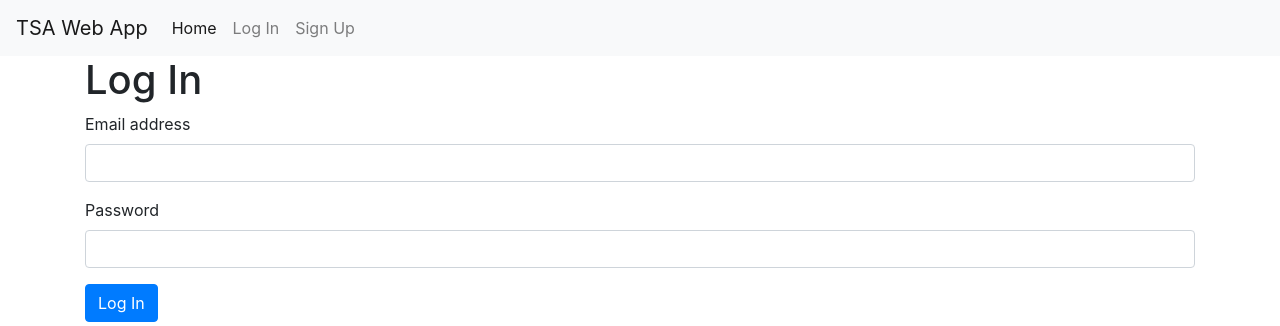
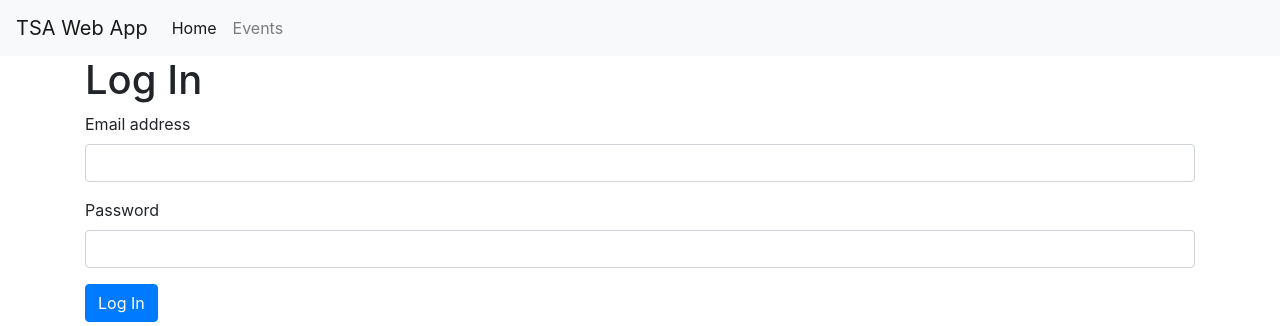
Before and after one commit to itsjstr/TSAWebApp, a PHP site: page / in a window 1280 px wide. Shown: the top 326 px of the page. Run offline with PHP 8.4, Linux system fonts and the light colour scheme.

Commit message:
Update index.php

```diff
--- a/index.php
+++ b/index.php
@@ -19,13 +19,10 @@
       <div class="collapse navbar-collapse" id="navbarNav">
         <ul class="navbar-nav">
           <li class="nav-item active">
-            <a class="nav-link" href="#">Home <span class="sr-only">(current)</span></a>
+            <a class="nav-link" href="./index.php">Home <span class="sr-only">(current)</span></a>
           </li>
           <li class="nav-item">
-            <a class="nav-link" href="./login.html">Log In</a>
-          </li>
-          <li class="nav-item">
-            <a class="nav-link" href="./signup.html">Sign Up</a>
+            <a class="nav-link" href="./events.php">Events</a>
           </li>
         </ul>
       </div>
@@ -76,6 +73,7 @@
       </div>
       <button type="submit" class="btn btn-primary">Log In</button>
     </form>
+    </div>
 
     <script src="https://code.jquery.com/jquery-3.5.1.slim.min.js" integrity="sha384-DfXdz2htPH0lsSSs5nCTpuj/zy4C+OGpamoFVy38MVBnE+IbbVYUew+OrCXaRkfj" crossorigin="anonymous"></script>
     <script src="https://cdn.jsdelivr.net/npm/popper.js@1.16.1/dist/umd/popper.min.js" integrity="sha384-9/reFTGAW83EW2RDu2S0VKaIzap3H66lZH81PoYlFhbGU+6BZp6G7niu735Sk7lN" crossorigin="anonymous"></script>
```
